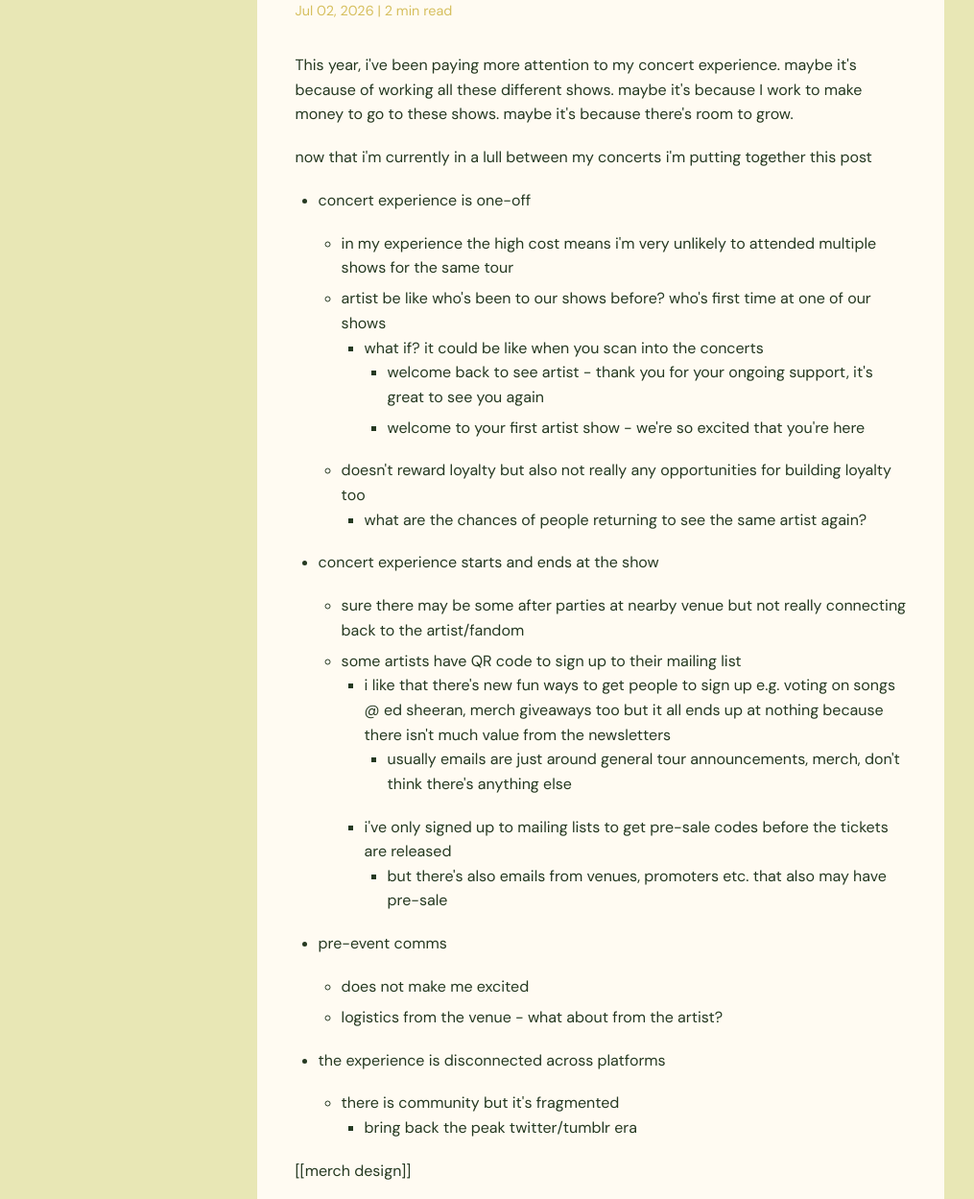
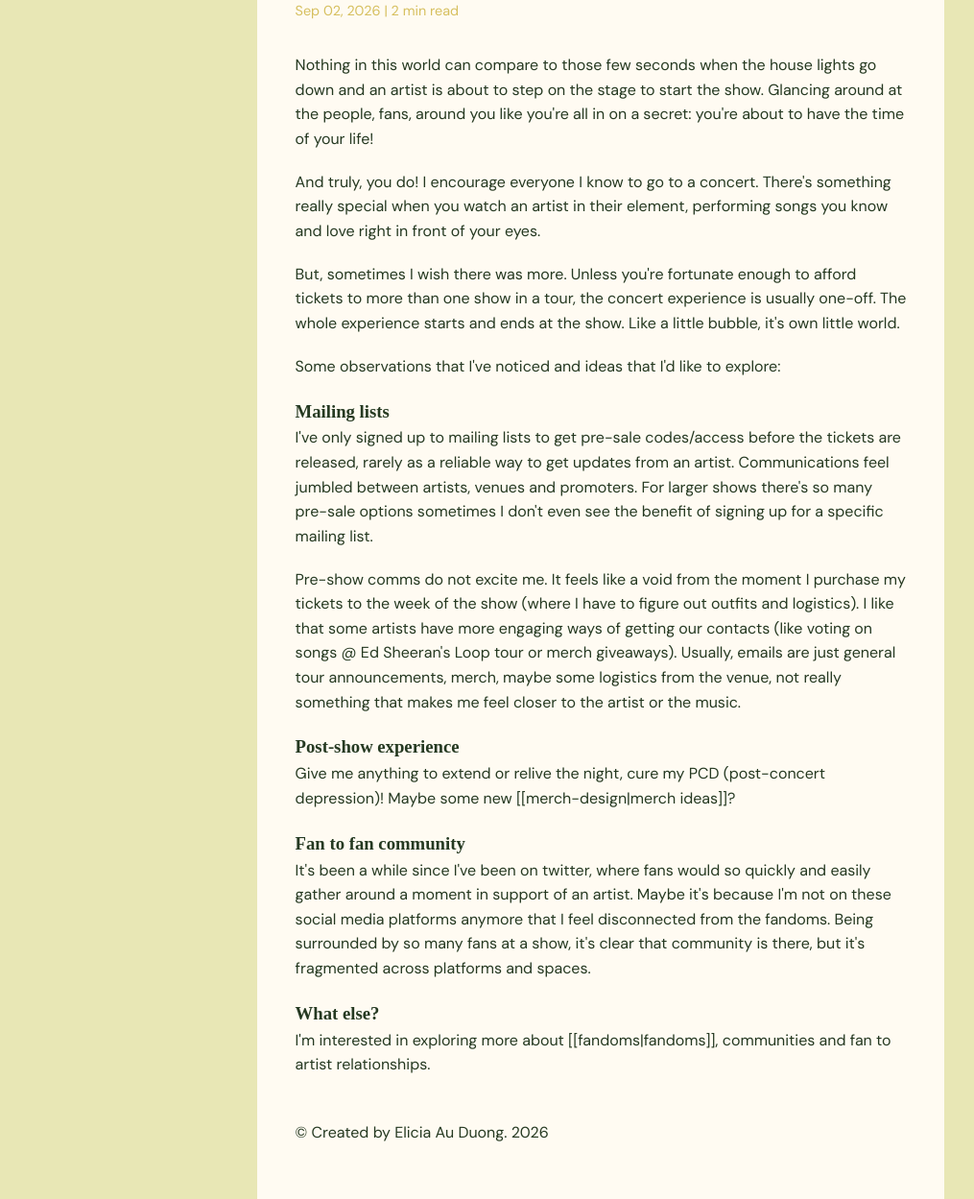
Before and after one commit to eliciaauduong/digi-garden, an Eleventy site: page src/posts/thoughts/concert-experience.md in a window 1280 px wide. Shown: the part 99-1348 px from the top of the page at 96% size, without its empty margins (14-1029 px from the left). Built offline with nearby package versions, Linux system fonts and the light colour scheme; Eleventy itself is replaced by a stand-in of ours; files that its build step writes are made by us from their sources; a web font is replaced by a local one; what @photogabble/eleventy-plugin-interlinker would draw is missing.

Commit message:
concert experience

```diff
--- a/src/posts/thoughts/concert-experience.md
+++ b/src/posts/thoughts/concert-experience.md
@@ -1,36 +1,26 @@
 ---
 title: Fan observations of the concert experience
-date: 2026-07-02
-stage: seedling
-alias:
-    - concert
+date: 2026-09-02
+stage: growing
 ---
 
-This year, i've been paying more attention to my concert experience. maybe it's because of working all these different shows. maybe it's because I work to make money to go to these shows. maybe it's because there's room to grow.
+Nothing in this world can compare to those few seconds when the house lights go down and an artist is about to step on the stage to start the show. Glancing around at the people, fans, around you like you're all in on a secret: you're about to have the time of your life!
 
-now that i'm currently in a lull between my concerts i'm putting together this post
+And truly, you do! I encourage everyone I know to go to a concert. There's something really special when you watch an artist in their element, performing songs you know and love right in front of your eyes.
 
-- concert experience is one-off
-	- in my experience the high cost means i'm very unlikely to attended multiple shows for the same tour
-    - artist be like who's been to our shows before? who's first time at one of our shows
-        - what if? it could be like when you scan into the concerts
-            - welcome back to see artist - thank you for your ongoing support, it's great to see you again
-            - welcome to your first artist show - we're so excited that you're here
-    - doesn't reward loyalty but also not really any opportunities for building loyalty too
-        - what are the chances of people returning to see the same artist again?
-- concert experience starts and ends at the show
-    - sure there may be some after parties at nearby venue but not really connecting back to the artist/fandom
-    - some artists have QR code to sign up to their mailing list
-	    - i like that there's new fun ways to get people to sign up e.g. voting on songs @ ed sheeran, merch giveaways too but it all ends up at nothing because there isn't much value from the newsletters
-		    - usually emails are just around general tour announcements, merch, don't think there's anything else
-	    - i've only signed up to mailing lists to get pre-sale codes before the tickets are released
-		    - but there's also emails from venues, promoters etc. that also may have pre-sale
-- pre-event comms
-    - does not make me excited
-    - logistics from the venue - what about from the artist?
+But, sometimes I wish there was more. Unless you're fortunate enough to afford tickets to more than one show in a tour, the concert experience is usually one-off. The whole experience starts and ends at the show. Like a little bubble, it's own little world.
 
-- the experience is disconnected across platforms
-	- there is community but it's fragmented
-		- bring back the peak twitter/tumblr era
+Some observations that I've noticed and ideas that I'd like to explore:
+### Mailing lists
+I've only signed up to mailing lists to get pre-sale codes/access before the tickets are released, rarely as a reliable way to get updates from an artist. Communications feel jumbled between artists, venues and promoters. For larger shows there's so many pre-sale options sometimes I don't even see the benefit of signing up for a specific mailing list.
 
-[[merch design]]
+Pre-show comms do not excite me. It feels like a void from the moment I purchase my tickets to the week of the show (where I have to figure out outfits and logistics). I like that some artists have more engaging ways of getting our contacts (like voting on songs @ Ed Sheeran's Loop tour or merch giveaways). Usually, emails are just general tour announcements, merch, maybe some logistics from the venue, not really something that makes me feel closer to the artist or the music.
+
+### Post-show experience
+Give me anything to extend or relive the night, cure my PCD (post-concert depression)! Maybe some new [[merch-design|merch ideas]]?
+
+### Fan to fan community
+It's been a while since I've been on twitter, where fans would so quickly and easily gather around a moment in support of an artist. Maybe it's because I'm not on these social media platforms anymore that I feel disconnected from the fandoms. Being surrounded by so many fans at a show, it's clear that community is there, but it's fragmented across platforms and spaces.
+
+### What else?
+I'm interested in exploring more about [[fandoms|fandoms]], communities and fan to artist relationships.
```
